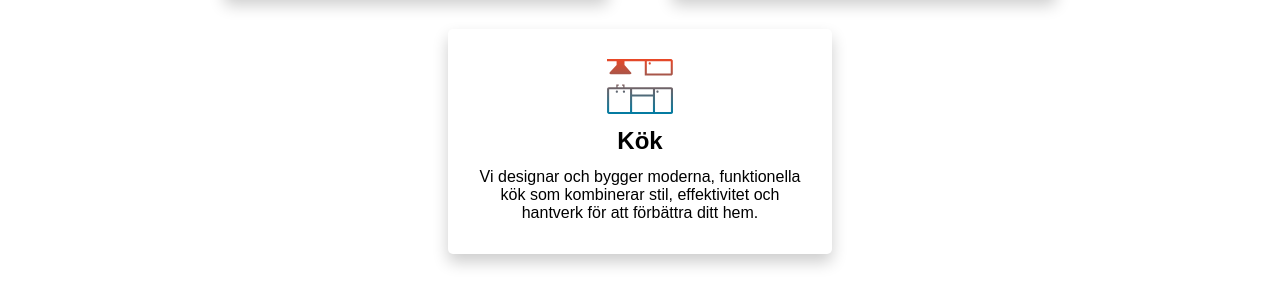
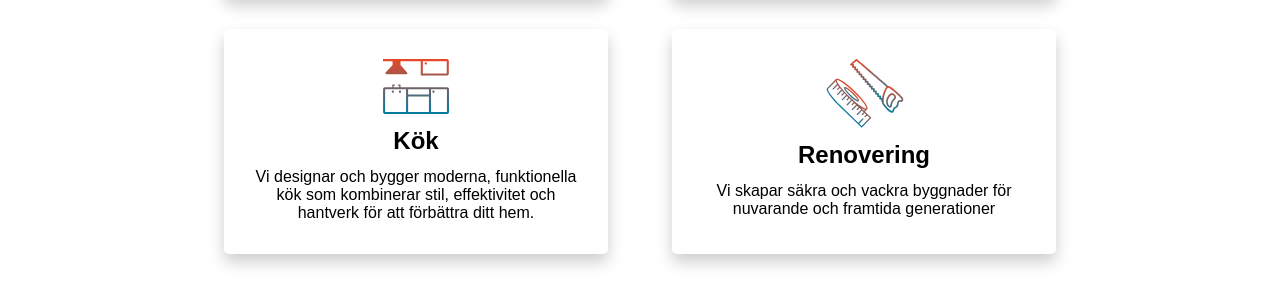
Before and after one commit to AhmadIbrahim01/Construction-Company, a plain HTML site: page index.html in a window 1280 px wide. Shown: the part 1208-1512 px from the top of the page. Drawn offline with nearby package versions, Linux system fonts and the light colour scheme.

Commit message:
Adding an Article

```diff
--- a/index.html
+++ b/index.html
@@ -60,11 +60,11 @@
                         <h2>Kök</h2>
                         <p>Vi designar och bygger moderna, funktionella kök som kombinerar stil, effektivitet och hantverk för att förbättra ditt hem.</p>
                     </article>
-                    <!-- <article class="services_article">
-                        <img src="images/bathrooms.svg" alt="">
-                        <h2>Badrum</h2>
-                        <p>Vi skapar vackra, skräddarsydda badrum som blandar komfort, stil och funktionalitet för en perfekt oas i ditt hem.</p>
-                    </article> -->
+                    <article class="services_article">
+                        <img src="images/renovering.svg" class="theme-image" data-light="images/renovering.svg" data-dark="images/renovering-negative.svg" alt="">
+                        <h2>Renovering</h2>
+                        <p>Vi skapar säkra och vackra byggnader för nuvarande och framtida generationer</p>
+                    </article>
                 </div>
         </section>
         <section id="about" class="about">
```
Also changed, not shown: images/renovering-negative.svg (added), images/renovering.svg (added).
